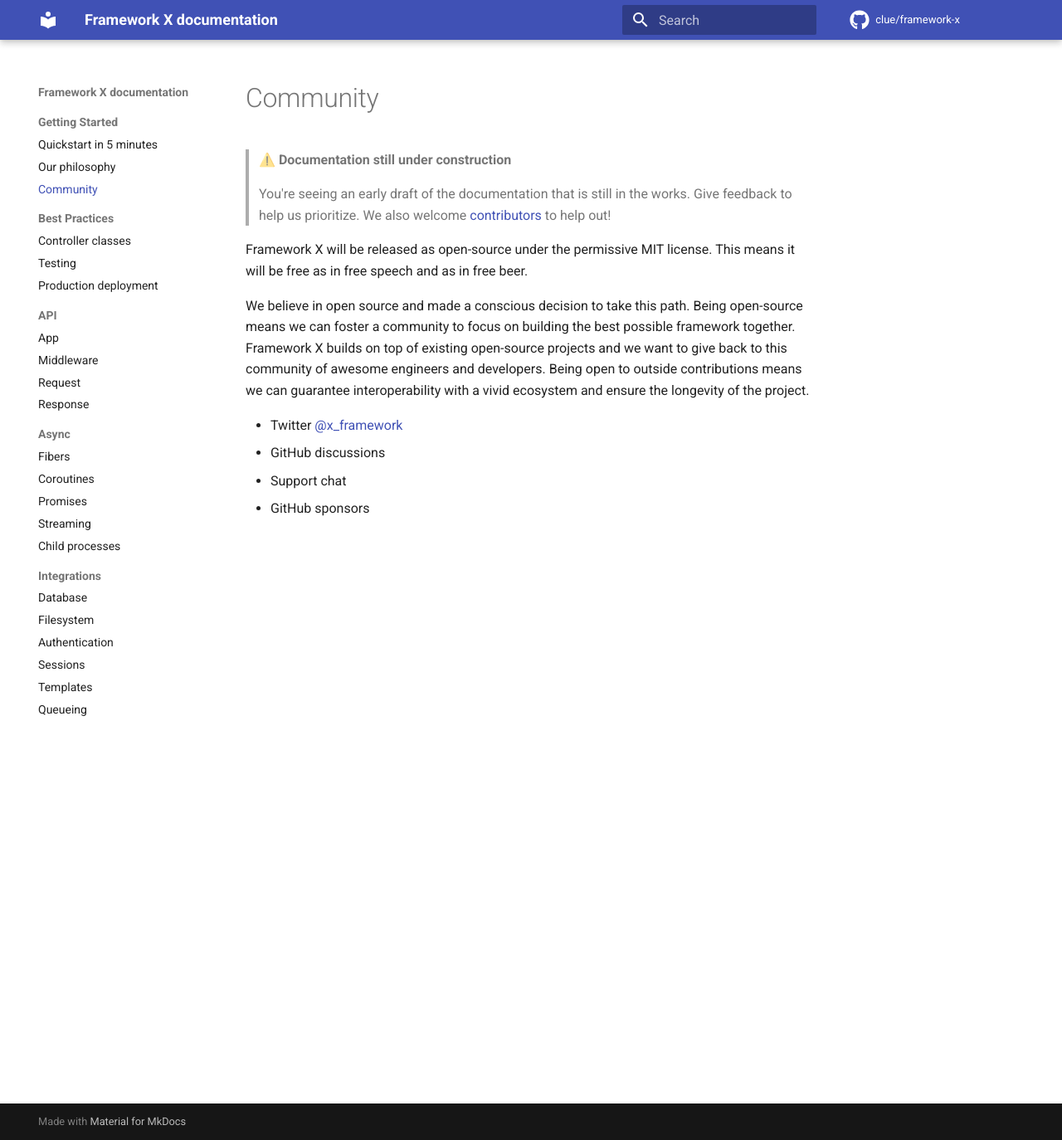
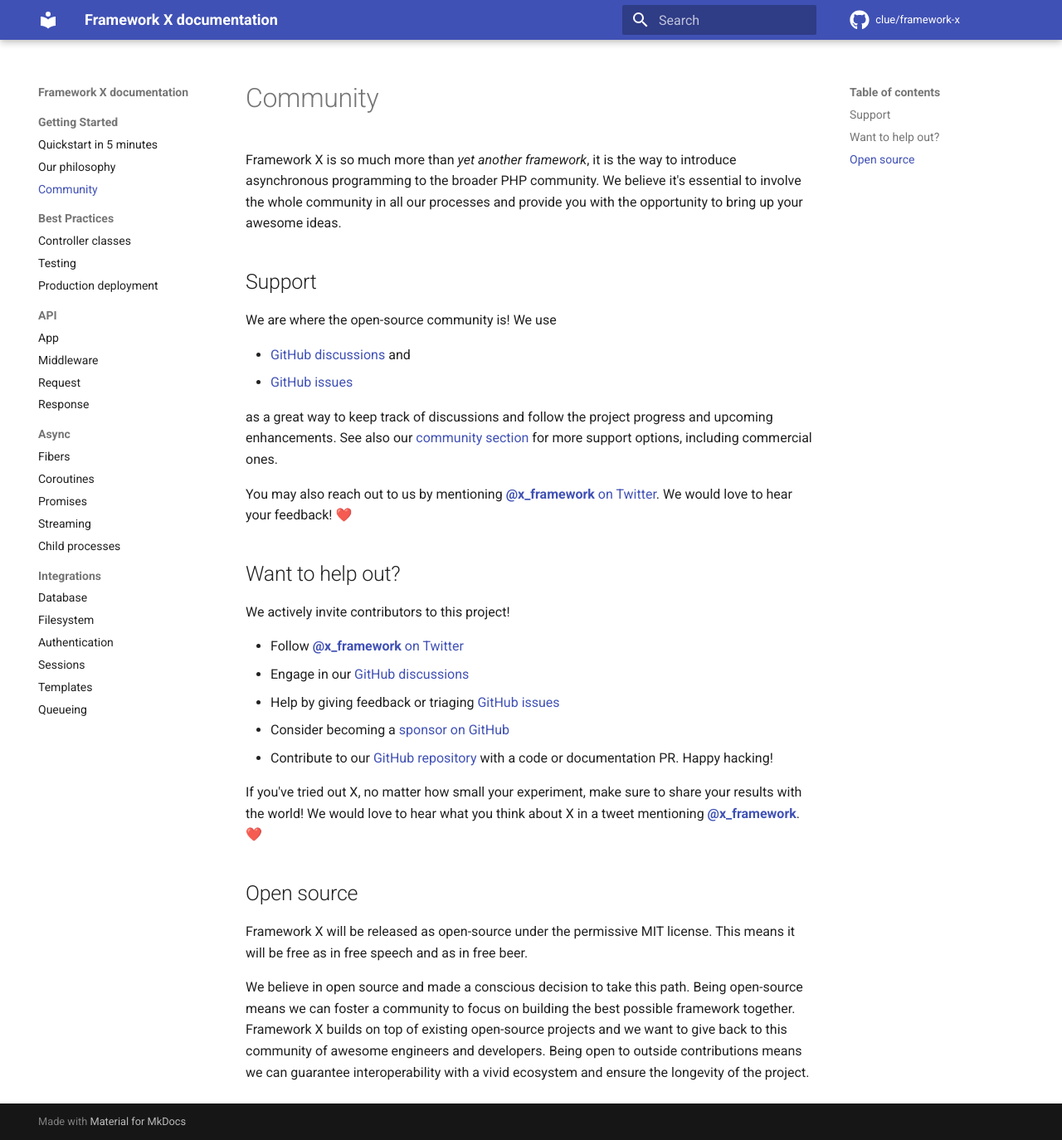
Before and after one commit to clue/framework-x, an MkDocs documentation site: the page built from docs/getting-started/community.md, in a window 1280 px wide and 1374 px high. Shown: the whole window at 83% size. Built offline with MkDocs 1.6.1 and Material for MkDocs 9.7.7, drawn with Linux system fonts in a browser that asks for light colours; comment, search, counter and statistics services are not loaded.

Commit message:
Improve community documentation

```diff
--- a/docs/getting-started/community.md
+++ b/docs/getting-started/community.md
@@ -1,10 +1,40 @@
 # Community
 
-> ⚠️ **Documentation still under construction**
->
-> You're seeing an early draft of the documentation that is still in the works.
-> Give feedback to help us prioritize.
-> We also welcome [contributors](../getting-started/community.md) to help out!
+Framework X is so much more than *yet another framework*, it is the way to
+introduce asynchronous programming to the broader PHP community. We believe it's
+essential to involve the whole community in all our processes and provide you
+with the opportunity to bring up your awesome ideas.
+
+## Support
+
+We are where the open-source community is! We use
+
+* [GitHub discussions](https://github.com/clue/framework-x/discussions) and
+* [GitHub issues](https://github.com/clue/framework-x/issues)
+
+as a great way to keep track of discussions and follow the project progress and
+upcoming enhancements.
+See also our [community section](https://framework-x.org/#community) for more
+support options, including commercial ones.
+
+You may also reach out to us by mentioning [**@x_framework** on Twitter](https://twitter.com/x_framework).
+We would love to hear your feedback! ❤️
+
+## Want to help out?
+
+We actively invite contributors to this project!
+
+* Follow [**@x_framework** on Twitter](https://twitter.com/x_framework)
+* Engage in our [GitHub discussions](https://github.com/clue/framework-x/discussions)
+* Help by giving feedback or triaging [GitHub issues](https://github.com/clue/framework-x/issues)
+* Consider becoming a [sponsor on GitHub](https://github.com/sponsors/clue)
+* Contribute to our [GitHub repository](https://github.com/clue/framework-x) with a code or documentation PR. Happy hacking!
+
+If you've tried out X, no matter how small your experiment, make sure to share
+your results with the world! We would love to hear what you think about X in a
+tweet mentioning [**@x_framework**](https://twitter.com/x_framework). ❤️
+
+## Open source
 
 Framework X will be released as open-source under the permissive MIT license.
 This means it will be free as in free speech and as in free beer.
@@ -13,8 +43,3 @@ We believe in open source and made a conscious decision to take this path.
 Being open-source means we can foster a community to focus on building the best possible framework together.
 Framework X builds on top of existing open-source projects and we want to give back to this community of awesome engineers and developers.
 Being open to outside contributions means we can guarantee interoperability with a vivid ecosystem and ensure the longevity of the project.
-
-* Twitter [@x_framework](https://twitter.com/x_framework)
-* GitHub discussions
-* Support chat
-* GitHub sponsors
```
